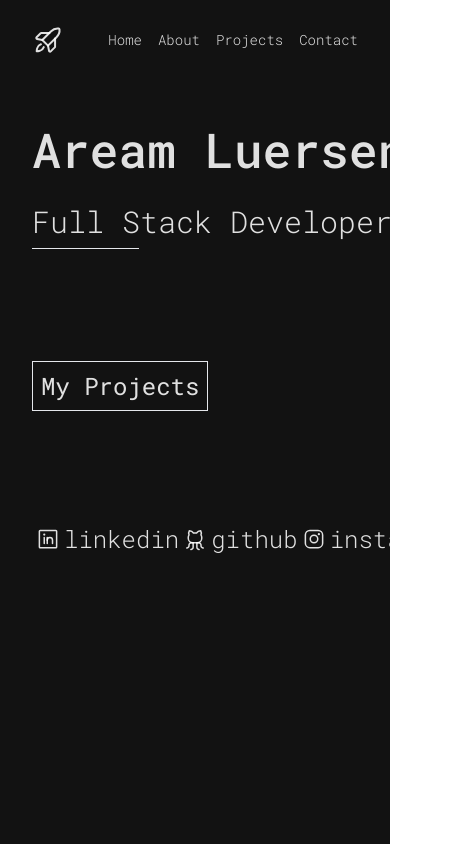
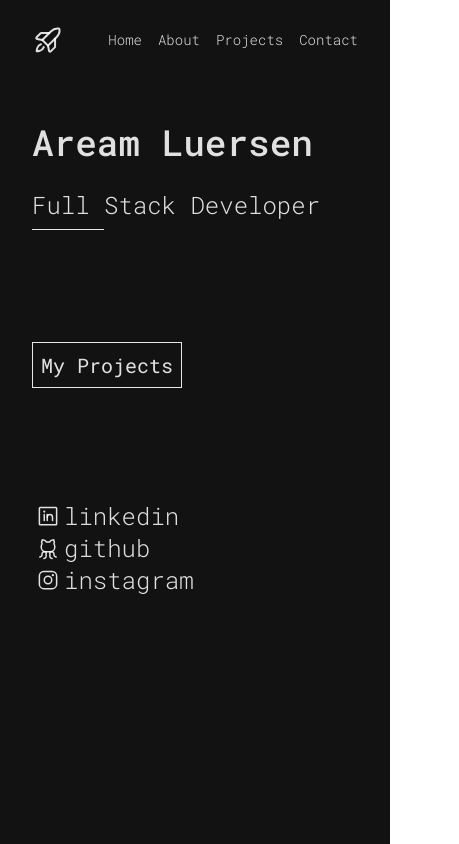
Before and after one commit to areamluersen/my_personal_portfolio, a React (Vite) app: page /new in a window 390 px wide. Shown: the whole page, 459 px wide, since content can reach past the window. Built offline with nearby package versions, Linux system fonts and the light colour scheme; a web font is replaced by a local one.

Commit message:
feat: mobile first - new page dev

```diff
--- a/src/components/NewLayout/index.tsx
+++ b/src/components/NewLayout/index.tsx
@@ -11,16 +11,12 @@ const NewLayout: React.FC = () => {
           <RocketLaunch size={32} />
         </div>
         <div className="">
-          <button className="text-sm sm:text-base md:text-xl lg:text-2xl xl:text-2xl 2xl:text-2xl font-light p-2">
-            Home
-          </button>
-          <button className="text-sm sm:text-base md:text-xl lg:text-2xl xl:text-2xl 2xl:text-2xl font-light p-2">
-            About
-          </button>
-          <button className="text-sm sm:text-base md:text-xl lg:text-2xl xl:text-2xl 2xl:text-2xl font-light p-2">
+          <button className="text-sm sm:text-xl lg:text-2xl font-light p-2">Home</button>
+          <button className="text-sm sm:text-xl lg:text-2xl font-light p-2">About</button>
+          <button className="text-sm sm:text-xl lg:text-2xl font-light p-2">
             Projects
           </button>
-          <button className="text-sm sm:text-base md:text-xl lg:text-2xl xl:text-2xl 2xl:text-2xl font-light pl-2">
+          <button className="text-sm sm:text-xl lg:text-2xl font-light pl-2">
             Contact
           </button>
         </div>
@@ -28,10 +24,10 @@ const NewLayout: React.FC = () => {
       <div className="flex w-full mt-10 px-8 align-middle items-center">
         <div className="">
           <div className=" grid grid-cols-1">
-            <span className="text-5xl font-medium leading-tight pb-6">
+            <span className="text-4xl sm:text-5xl font-medium leading-tight pb-6">
               {person.name} {person.surname}
             </span>
-            <span className="text-3xl font-light">{person.title}</span>
+            <span className="text-2xl sm:text-3xl font-light">{person.title}</span>
             <span className="w-1/4 pt-2 border-b hover:w-2/3 transition-all duration-500 ease-in-out" />
           </div>
           <div className="py-28">
@@ -39,12 +35,14 @@ const NewLayout: React.FC = () => {
               onClick={() =>
                 open(`https://github.com/${person.githubAccount}?tab=repositories`)
               }
-              className="text-2xl font-normal transition-all duration-700 ease-in-out border hover:bg-primary hover:text-black p-2"
+              className="text-xl sm:text-2xl font-normal transition-all duration-700 ease-in-out border hover:bg-primary hover:text-black p-2"
             >
               My Projects
             </button>
           </div>
-          <div className="text-2xl font-light flex transition-all duration-700 ease-in-out">
+          <div
+            className={`grid-rows-${4} sm:flex text-2xl font-light transition-all duration-700 ease-in-out overflow-hidden`}
+          >
             <a
               href={person.linkedInAccount}
               target="_blank"
```
